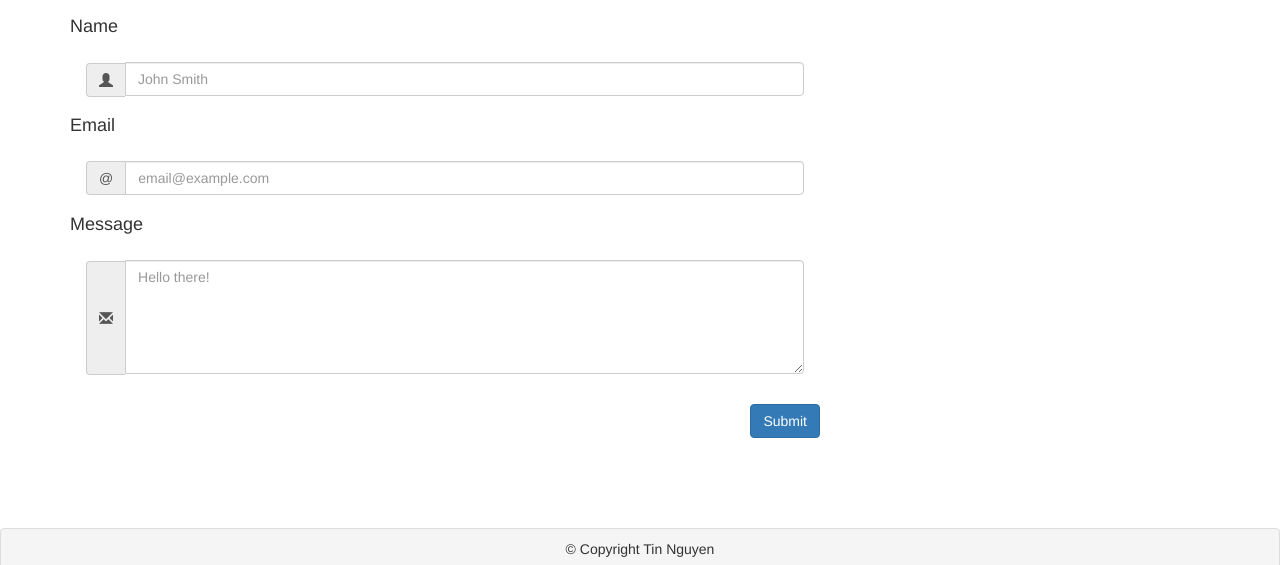
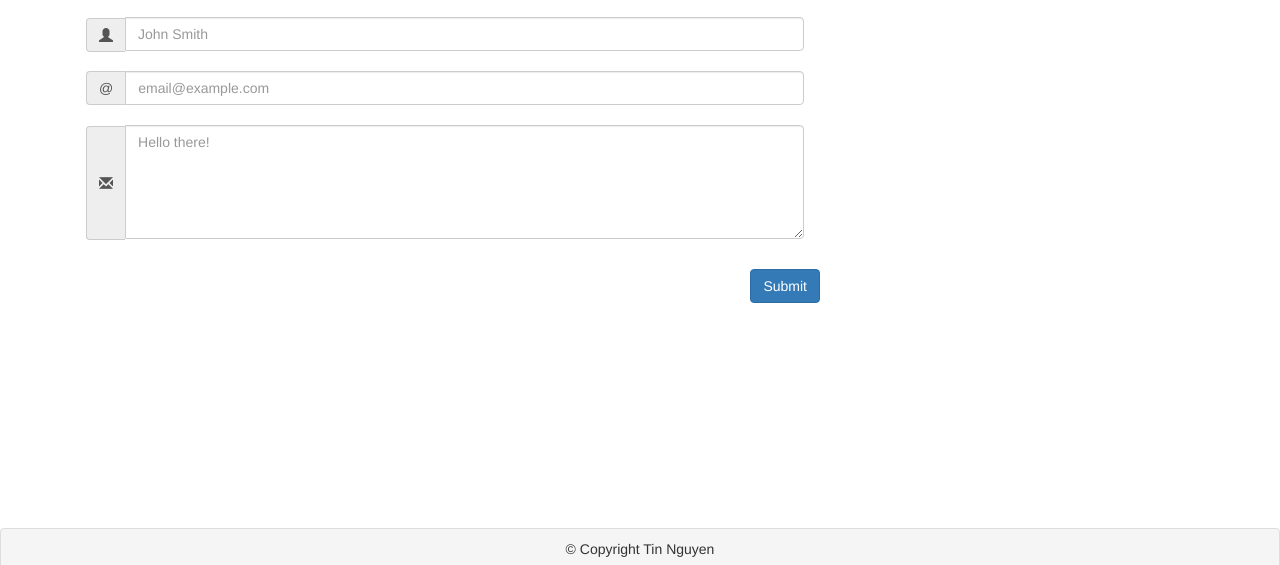
Before and after one commit to ghiblisn/Basic-Portfolio-Bootstrap, a plain HTML site: page contact.html in a window 1280 px wide. Shown: the part 235-800 px from the top of the page. Drawn offline with nearby package versions, Linux system fonts and the light colour scheme.

Commit message:
updating

```diff
--- a/contact.html
+++ b/contact.html
@@ -73,17 +73,17 @@
 
 		<div class="row">
 			<div class="col-md-8">
-				<label><h4>Name</h4></label>
+				<!-- <label><h4>Name</h4></label> -->
 				<div class="input-group input-lg">
 				  	<span class="input-group-addon glyphicon glyphicon-user" id="basic-addon1" aria-hidden="true"></span>
 				  	<input type="text" class="form-control" placeholder="John Smith" aria-describedby="basic-addon1">
 				</div>
-				<label><h4>Email</h4></label>
+				<!-- <label><h4>Email</h4></label> -->
 				<div class="input-group input-lg">
 				  	<span class="input-group-addon" id="basic-addon1">@</span>
 				  	<input type="text" class="form-control" placeholder="email@example.com" aria-describedby="basic-addon1">
 				</div>
-				<label><h4>Message</h4></label>
+				<!-- <label><h4>Message</h4></label> -->
 				<div class="input-group input-lg">
 				  	<span class="input-group-addon glyphicon glyphicon-envelope" id="basic-addon1" aria-hidden="true"></span>
 				  	<textarea class="form-control" rows="5" placeholder="Hello there!" required></textarea>
```
